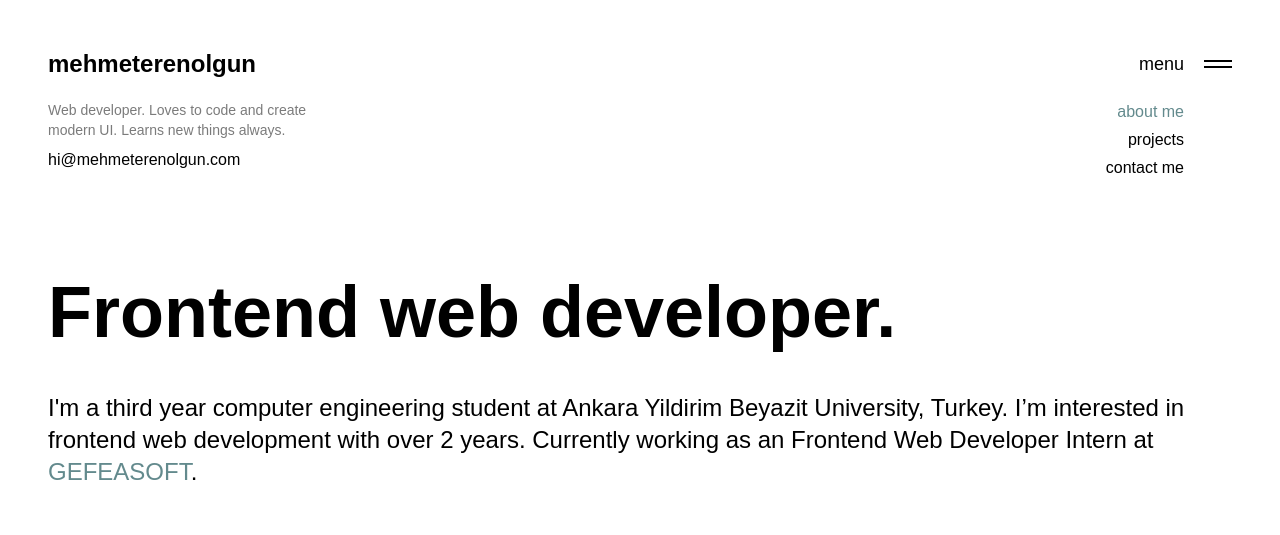
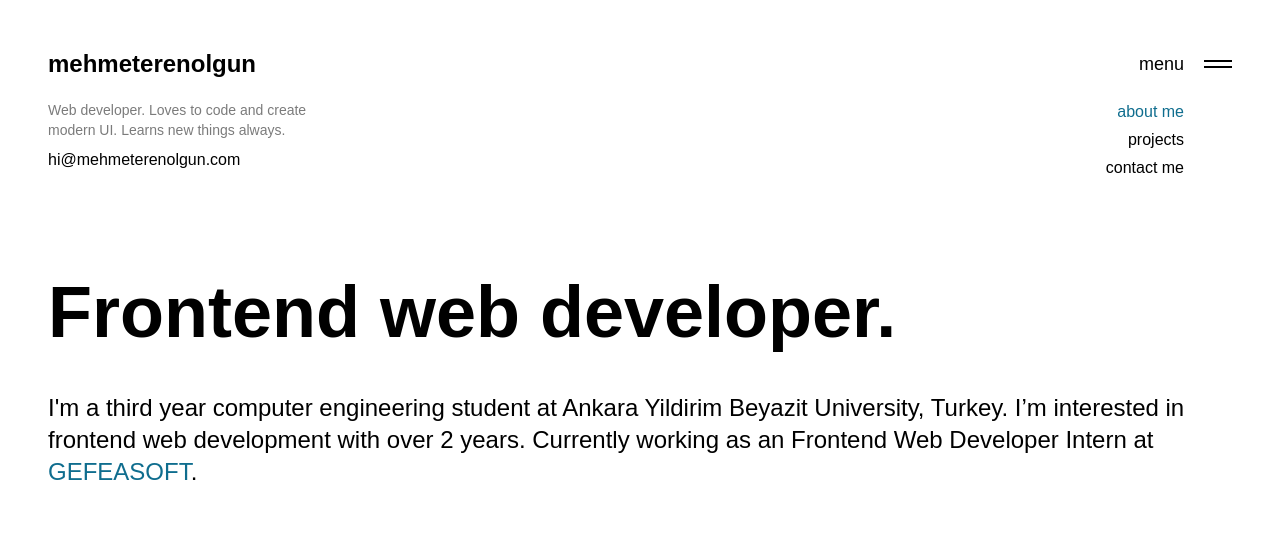
Before and after one commit to erenolgun/Personal-Website, a Next.js app: page / in a window 1280 px wide. Shown: the top 535 px of the page. Built offline with nearby package versions, Linux system fonts and the light colour scheme.

Commit message:
Color theme updated

```diff
--- a/tailwind.config.js
+++ b/tailwind.config.js
@@ -8,8 +8,9 @@ module.exports = {
     },
     extend: {
       colors: {
-        primary: '#638A8D',
+        primary: '#0F6D8E',
         light: '#7B7B7B',
+        hover: '#131418',
       },
     },
   },
```
